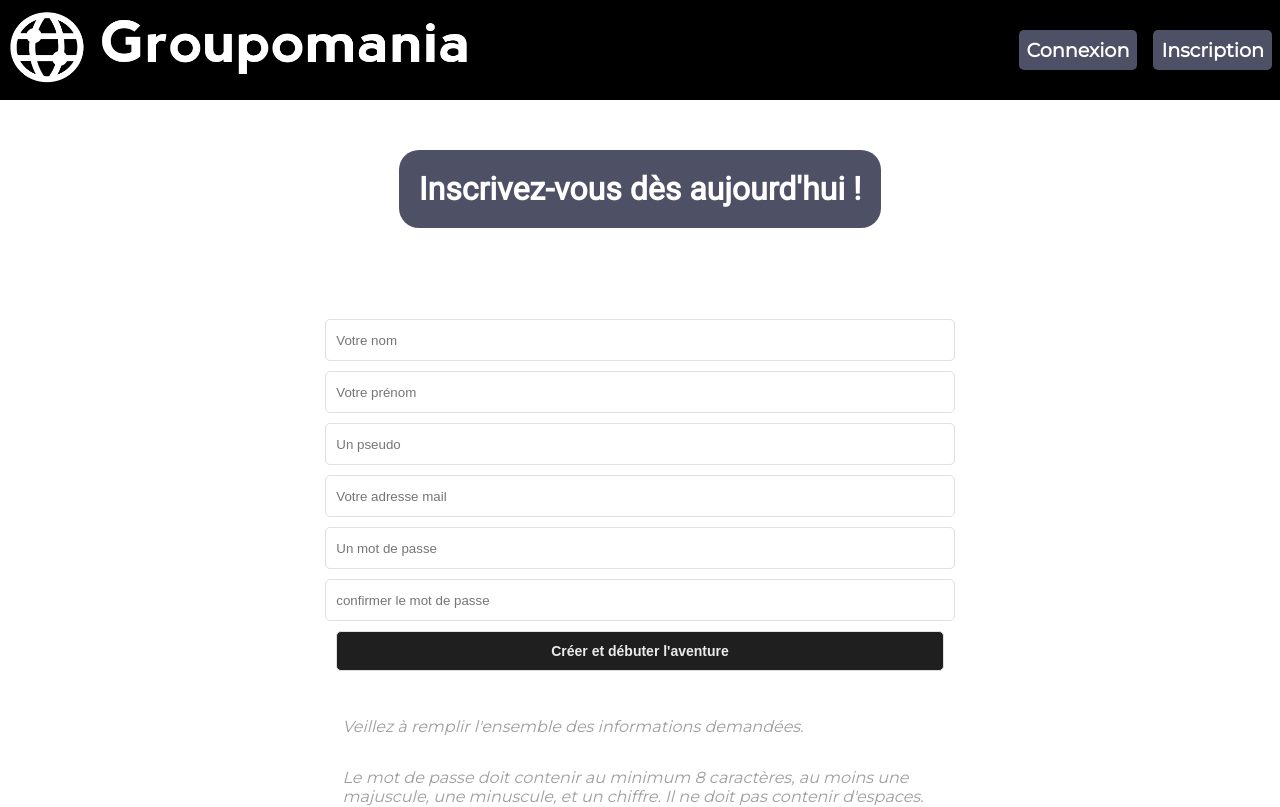
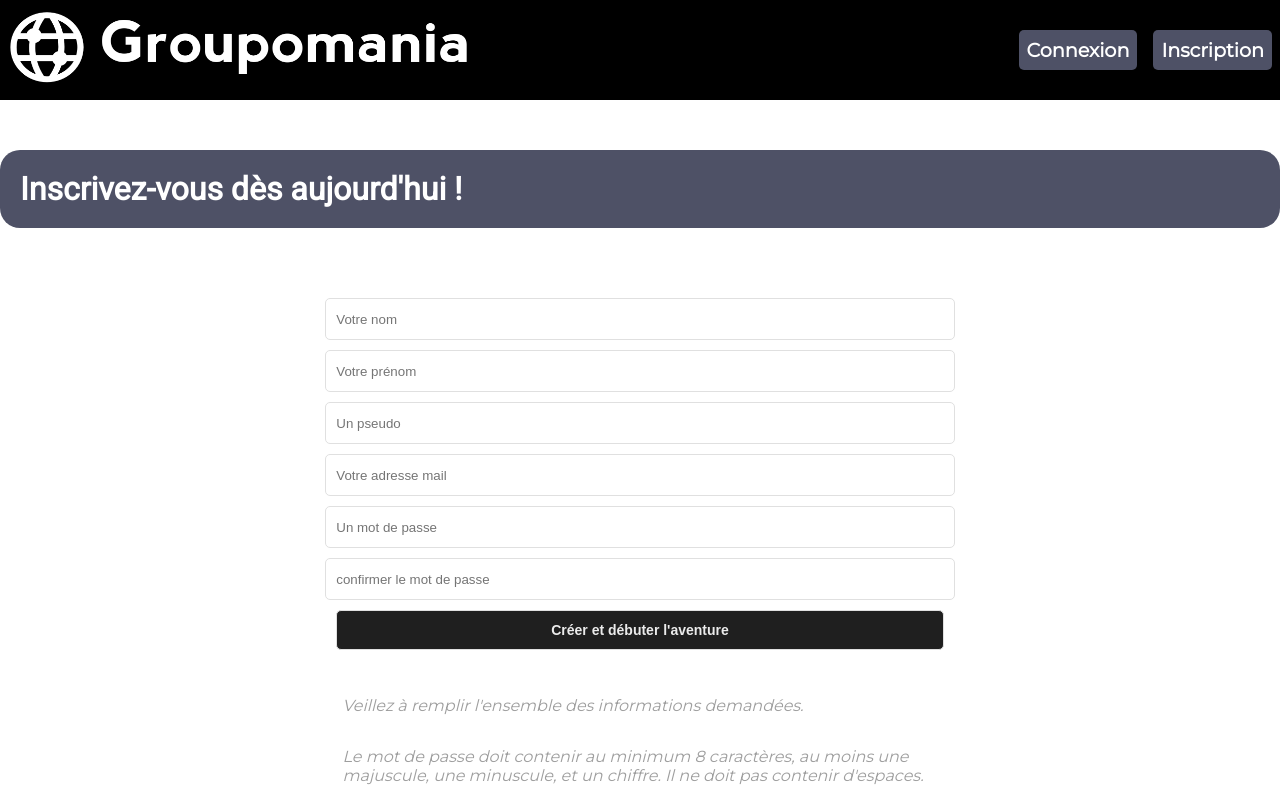
Before and after one commit to Osiri70cl/Groupomania-p7-OC, a Vue app in the folder frontend/: page /signup in a window 1280 px wide. Shown: the top 807 px of the page. Built offline with nearby package versions, Linux system fonts and the light colour scheme; the HTML template or start-up script is replaced by a standard one.

Commit message:
légère modif

```diff
--- a/frontend/src/components/Footer.vue
+++ b/frontend/src/components/Footer.vue
@@ -1,6 +1,6 @@
 <template>
   <footer class="footer">
-    <div class="text-container">
+    <div class="text-container-footer">
       <p class="text-center">© Rémi.P Projet 7 Groupomania OPENCLASSROOMS</p>
     </div>
   </footer>
@@ -15,7 +15,7 @@
   height: 99px;
   background-color: #000000;
 }
-.text-container {
+.text-container-footer {
   height: 100%;
   display: flex;
   flex-direction: column;
--- a/frontend/src/views/Signup.vue
+++ b/frontend/src/views/Signup.vue
@@ -27,17 +27,11 @@ export default {
   color: white;
   background-color: #4e5166;
 }
-.main {
-  display: flex;
-  flex-direction: column;
-  align-items: center;
-  justify-content: center;
-}
 
 .welcomeSection {
   margin: 50px auto;
   max-width: 850px;
-  height: 500px;
+  height: 700px;
 }
 
 .formLayout {
```
Also changed, not shown: 1 other file (tests, documents, lock files or other folders).
